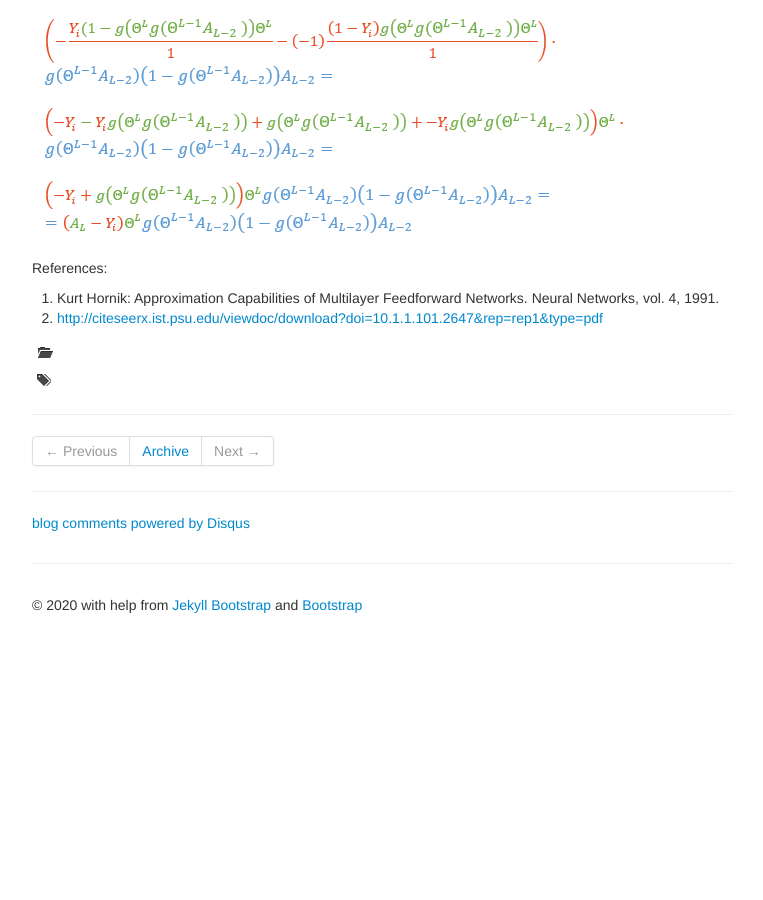
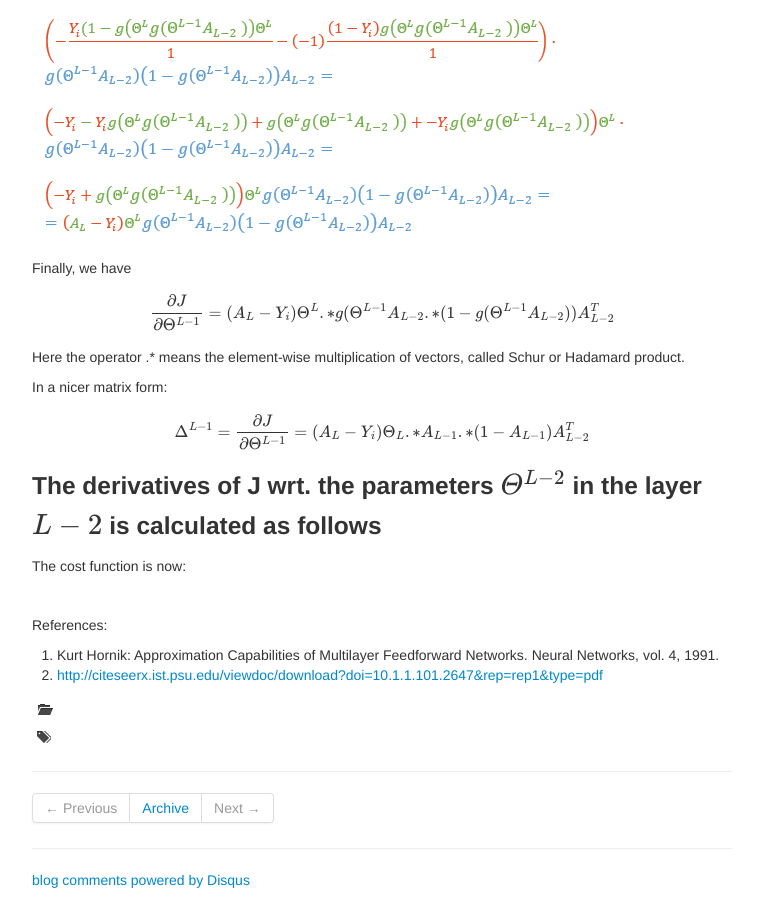
Before and after one commit to kfattila/kfattila.github.io, a Jekyll site: the page built from pages/ANN.md, in a window 1280 px wide and 900 px high, scrolled down 12071 px. Shown: the whole window, without its empty margins (258-1021 px from the left). Built offline with Jekyll 4.4.1, drawn with Linux system fonts in a browser that asks for light colours; formulas are drawn with MathJax 3; comment, search, counter and statistics services are not loaded; before the commit the page ends 12696 px from its top, so only the background shows below that; some of the changed text lies outside the part shown.

Commit message:
Lectures

```diff
--- a/pages/ANN.md
+++ b/pages/ANN.md
@@ -215,13 +215,28 @@ Let \\( \Delta^{L} = \delta^{L}A_{L-1}^{T}\\), which is the amount by which the
 
 ### The derivatives of J wrt. the parameters \\(Θ^{L−1}\\)  in the layer \\(L-1\\) is calculated as
 
-Now, the next step is to calculate the derivatives for the parameters \\(Θ^{L−1}\\) at layer \\(L-1\\). We consider \\(A_{L-1}\\) as a function of \\(A_{L-2}\\), but consider \\(A_{L-2}\\) as a constant input: \\(A_{L-1} = g(\theta^{L-1}A_{L-2}\\):
+Now, the next step is to calculate the derivatives for the parameters \\(\Theta^{L−1}\\) at layer \\(L-1\\). We consider \\(A_{L-1}\\) as a function of \\(A_{L-2}\\), but consider \\(A_{L-2}\\) as a constant input: \\(A_{L-1} = g(\Theta^{L-1}A_{L-2}\\):
 The cost function now is:
-\\[J = (-Y_{i}\log(g(\theta^{L}g(\theta^{L-1}A_{L-2}))) - (1 - Y_{i}) \log(1 - g(\Theta^{L}g(\Theta^{L-1}A_{L-2})))) \\]
+\\[J = (-Y_{i}\log(g(\Theta^{L}g(\Theta^{L-1}A_{L-2}))) - (1 - Y_{i}) \log(1 - g(\Theta^{L}g(\Theta^{L-1}A_{L-2})))) \\]
 
 ![ann15](./images/ann_eq2.png)
 
 ![ann15](./images/ann_eq3.png)
+
+Finally, we have
+
+\\[ \frac{\partial J}{\partial\Theta^{L-1}} = (A_{L} - Y_{i})\Theta^{L} .\ast g(\Theta^{L-1}A_{L-2} .\ast (1 - g(\Theta^{L-1}A_{L-2}))A_{L-2}^{T} \\]
+
+Here the operator .* means the element-wise multiplication of vectors, called Schur or Hadamard product.
+
+In a nicer matrix form:
+\\[ \Delta^{L-1} = \frac{\partial J}{\partial\Theta^{L-1}} = (A_{L} - Y_{i})\Theta_{L} .\ast A_{L-1} .\ast (1 - A_{L-1})A_{L-2}^{T} \\]
+
+### The derivatives of J wrt. the parameters \\(Θ^{L−2}\\)  in the layer \\(L-2\\) is calculated as follows
+
+The cost function is now:
+\\[\\]
+
 
 
 
```
